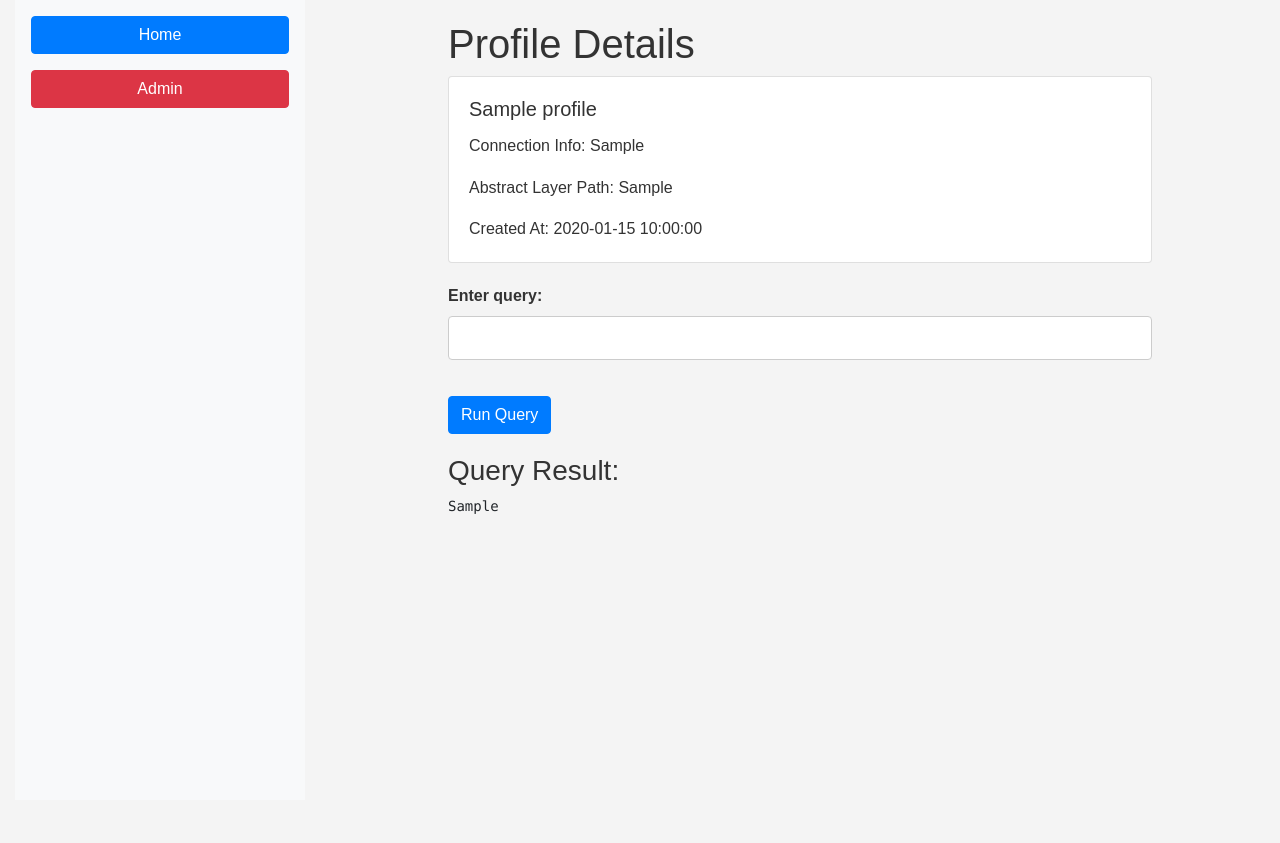
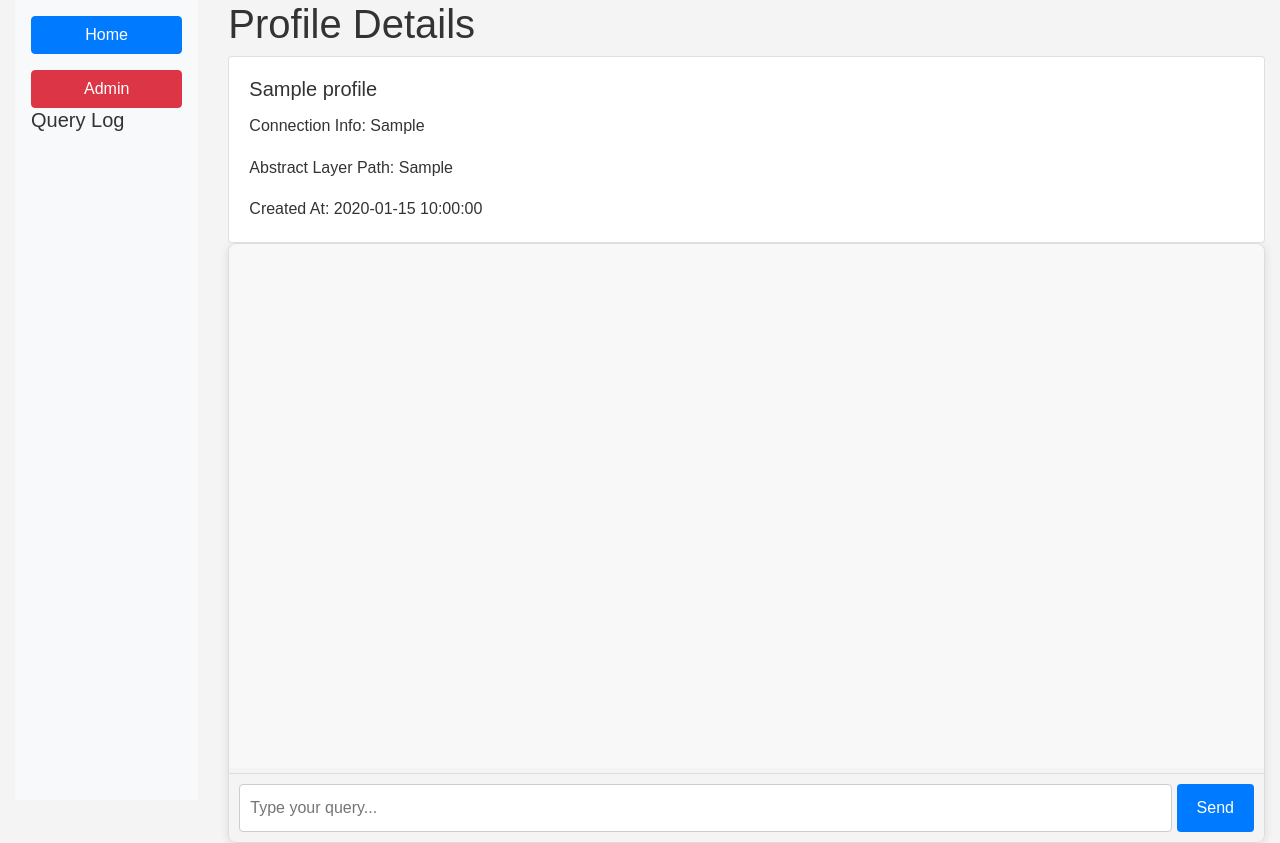
Before and after one commit to Schoelitsz/aiquery-poc, a Flask app: template templates/queryscreen.html in a window 1280 px wide. Before the commit the page ends 514 px from the top, so only its background shows below. Run offline with Flask 3, Linux system fonts and the light colour scheme; the template is opened without the code that fills it: most values are stand-ins (such as "Sample title", 1, 10 or a date in 2020); some libraries are stand-ins or nearby versions.

Commit message:
turned screen into chat screen with new styling

```diff
--- a/routes/queryscreen_routes.py
+++ b/routes/queryscreen_routes.py
@@ -25,6 +25,7 @@ def query_screen(profile_id):
     except Exception as e:
         return f"An error occurred: {e}"
 
+query_log = []
 
 @queryscreen_routes_bp.route('/query', methods=['POST'])
 def query():
@@ -32,6 +33,9 @@ def query():
         # Retrieve the written query
         query = request.form.get('queryinput')
         profile_connection_string = request.form.get('profile_connection_string')
+
+        # Log the query to the query_log list
+        query_log.append(query)
 
         # Create connection and make the query
         conn = pyodbc.connect(profile_connection_string)
@@ -46,8 +50,8 @@ def query():
 
         conn.close()
 
-        # Return the result as JSON
-        return jsonify({"result": result_list})  # Return as a list of objects
+        # Return the result and log to JSON
+        return jsonify({"result": result_list, "log": query_log})  # Return as a list of objects and log
 
     except Exception as e:
         return jsonify({"error": str(e)})  # Return error as JSON
--- a/static/css/chatscreen.css
+++ b/static/css/chatscreen.css
@@ -0,0 +1,76 @@
+.chat-screen {
+    border: 1px solid #ddd;
+    border-radius: 8px;
+    display: flex;
+    flex-direction: column;
+    min-height: max-content;
+    box-shadow: 0 2px 10px rgba(0, 0, 0, 0.1);
+    height: 600px;
+}
+
+.chat-messages {
+    flex: 1;
+    overflow-y: auto;
+    padding: 10px;
+    background-color: #f8f8f8;
+    border-radius: 8px 8px 0 0;
+    margin-bottom: 5px;
+}
+
+.chat-input {
+    display: flex;
+    padding: 10px;
+    border-top: 1px solid #ddd;
+}
+
+#query {
+    flex: 1;
+    padding: 10px;
+    border: 1px solid #ccc;
+    border-radius: 4px;
+    margin-right: 5px;
+}
+
+#send-button {
+    padding: 10px 20px;
+    border: none;
+    border-radius: 4px;
+    background-color: #007bff;
+    color: white;
+    cursor: pointer;
+    transition: background-color 0.3s;
+}
+
+#send-button:hover {
+    background-color: #0056b3;
+}
+
+.message {
+    margin: 10px 0;
+    padding: 8px 12px;
+    border-radius: 20px;
+    max-width: 80%;
+    position: relative;
+    word-wrap: break-word;
+}
+
+.message.user {
+    background-color: #dcf8c6;
+    align-self: flex-end;
+    display: flex;
+    justify-content: flex-end;
+}
+
+.message.system {
+    background-color: #ffffff;
+    align-self: flex-start;
+    margin-right: auto;
+}
+
+/* Add responsiveness */
+@media (max-width: 600px) {
+    .chat-screen {
+        width: 100%;
+        height: auto;
+    }
+}
--- a/templates/base.html
+++ b/templates/base.html
@@ -18,7 +18,7 @@
             {% endset %}
             {% include 'sidebar.html' %}
 
-            <div class="col-md-9">
+            <div class="col-md-10">
                 {% block body %}{% endblock %}
             </div>
         </div>
--- a/templates/queryscreen.html
+++ b/templates/queryscreen.html
@@ -1,4 +1,10 @@
 {% extends 'base.html' %}
+
+{% block head  %}
+
+<link rel="stylesheet" href="{{ url_for('static', filename='css/chatscreen.css') }}">
+
+{% endblock %}
 
 {% block sidebar_content %}
     <li class="nav-item">
@@ -7,10 +13,17 @@
     <li class="nav-item"></li>
         <a class="btn btn-danger btn-block" href="/admin">Admin</a>
     </li>
+
+    <div class="query-log">
+        <h5>Query Log</h5>
+        <div id="log-messages" class="log-messages">
+            <!-- Log messages will be displayed here -->
+        </div>
+    </div>
 {% endblock %}
 
 {% block body %}
-<div class="container">
+<div>
     <h1>Profile Details</h1>
     <div class="card">
         <div class="card-body">
@@ -21,34 +34,28 @@
         </div>
     </div>
 
-    <div class="queryscreen">
-        <form id="query-form" method="POST" action="/query">
-            <label for="query">Enter query:</label>
-            <input type="text" id="query" name="queryinput" required><br><br>
-
-            <!-- Hidden field to pass the profile's connection string -->
-            <input type="hidden" id="profile_connection_string" name="profile_connection_string" value="{{ profile.db_connection_info }}">
-
-            <button type="submit" class="btn btn-primary">Run Query</button>
-        </form>
-    </div>
-
-    <div id="query-result">
-        {% if query_result %}
-            <h3>Query Result:</h3>
-            <pre>{{ query_result }}</pre>
-        {% endif %}
+    <div class="chat-screen">
+        <div id="chat-messages" class="chat-messages">
+            <!-- Chat messages will be displayed here -->
+        </div>
+        <div class="chat-input">
+            <input type="text" id="query" placeholder="Type your query..." required>
+            <button id="send-button" class="btn btn-primary">Send</button>
+        </div>
     </div>
 </div>
 
 <script>
-    document.getElementById('query-form').addEventListener('submit', function(event) {
-        event.preventDefault();  // Prevent the form from submitting the traditional way
+    document.getElementById('send-button').addEventListener('click', function() {
+        let query = document.getElementById('query').value;
+        let profileConnectionString = "{{ profile.db_connection_info }}";
 
-        let query = document.getElementById('query').value;
-        let profileConnectionString = document.getElementById('profile_connection_string').value;
+        const chatMessages = document.getElementById('chat-messages');
+        chatMessages.innerHTML += `<div class="message user"><strong>You:</strong> ${query}</div>`;
 
-        // Send the query and connection string via AJAX
+        document.getElementById('query').value = '';
+
+        // Send the query via AJAX
         fetch('/query', {
             method: 'POST',
             headers: {
@@ -62,16 +69,21 @@
         .then(response => response.json())
         .then(data => {
             if (data.result) {
-                // Assuming each object has properties `column1`, `column2`, etc.
                 const resultHtml = data.result.map(row => {
                     return Object.entries(row).map(([key, value]) => `${key}: ${value}`).join(', ');
                 }).join('<br>');
+                chatMessages.innerHTML += `<div class="message system"><strong>System:</strong> ${resultHtml}</div>`;
 
-                document.getElementById('query-result').innerHTML = resultHtml;
+                const logMessages = document.getElementById('log-messages');
+                logMessages.innerHTML += `<div class="log-entry"><strong>Query:</strong> ${data.query}</div>`;
             } else if (data.error) {
-                document.getElementById('query-result').innerHTML = `<span style="color: red;">Error: ${data.error}</span>`;
+                chatMessages.innerHTML += `<div class="message system" style="color: red;"><strong>Error:</strong> ${data.error}</div>`;
             }
+            chatMessages.scrollTop = chatMessages.scrollHeight;
         })
+        .catch(err => {
+            chatMessages.innerHTML += `<div class="message system" style="color: red;"><strong>Error:</strong> ${err}</div>`;
+        });
     });
 </script>
 
--- a/templates/sidebar.html
+++ b/templates/sidebar.html
@@ -1,5 +1,5 @@
 <!-- sidebar.html -->
-<div class="col-md-3">
+<div class="col-md-2">
     <nav id="sidebarMenu" class="bg-light sidebar">
         <div class="sidebar-sticky">
             <ul class="nav flex-column">
```
